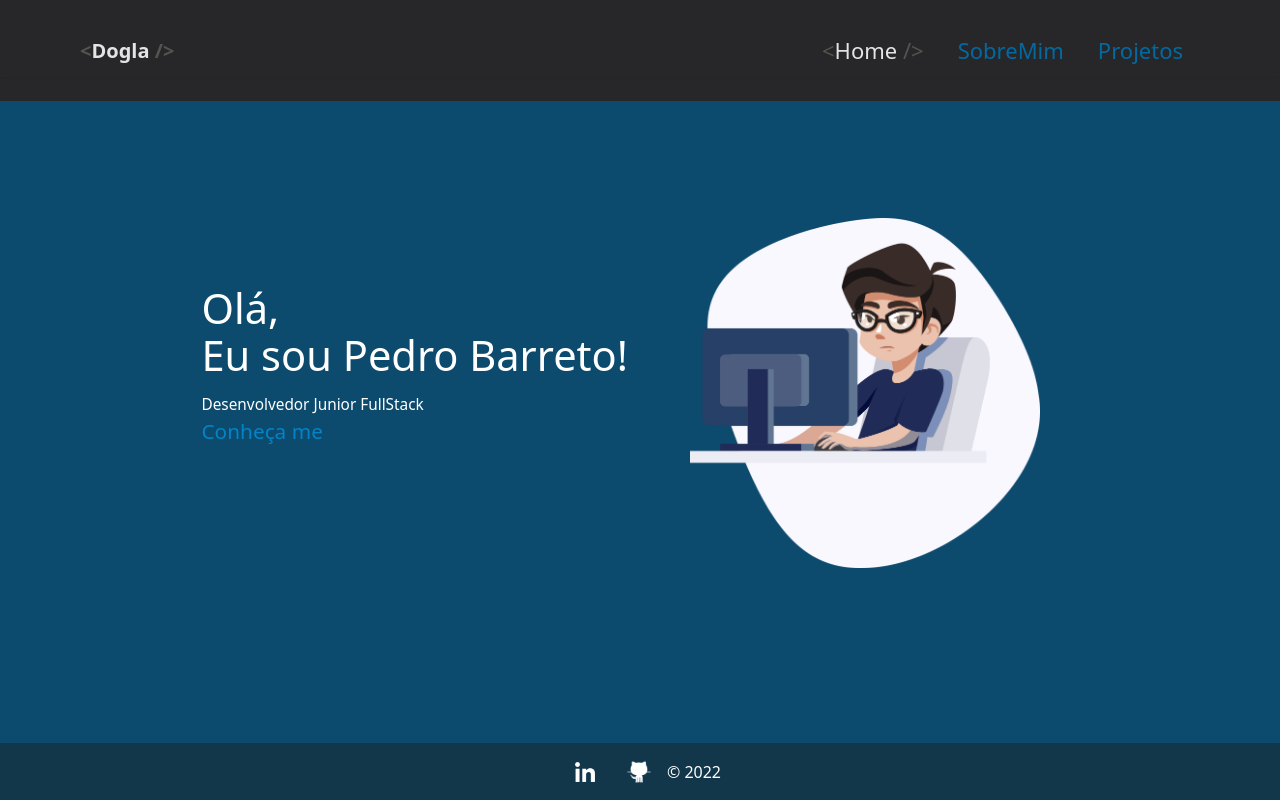
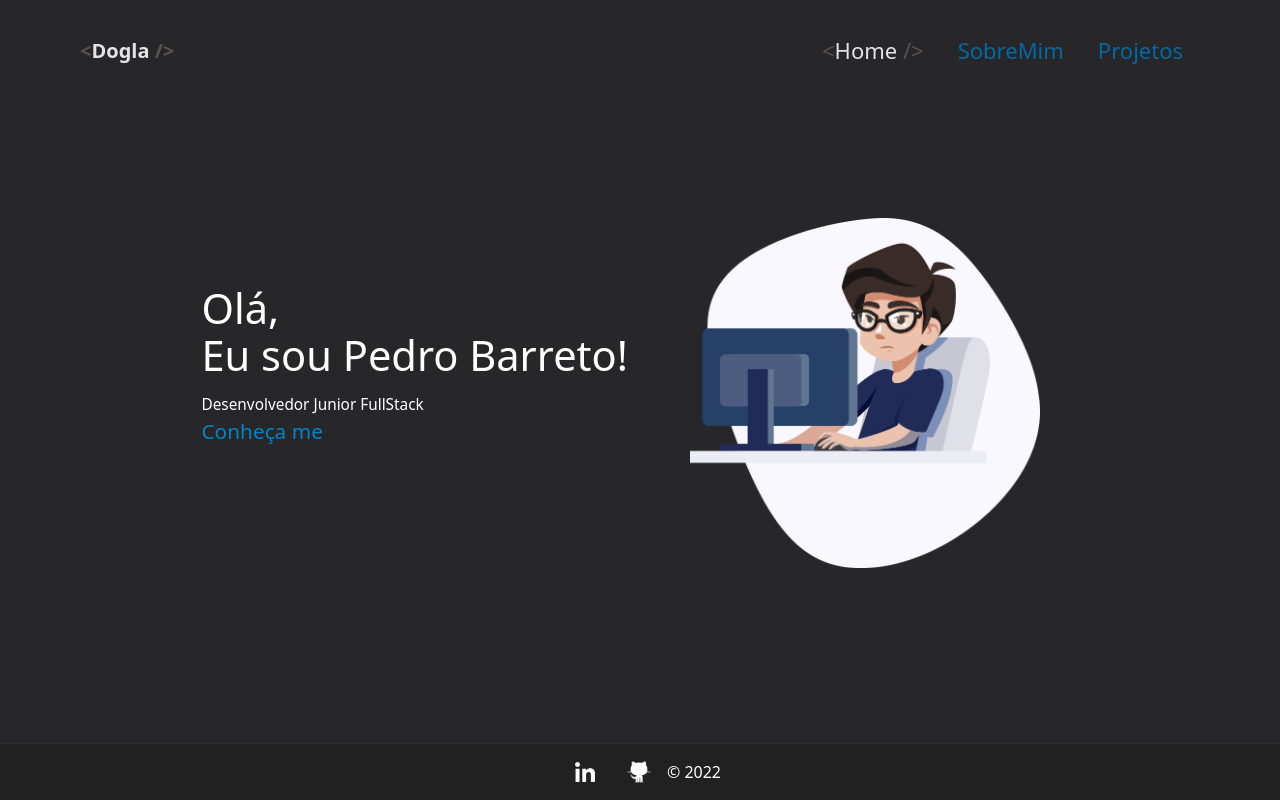
Before and after one commit to Dogl4/dogla-portfolio, a Next.js app: page / in a window 1280 px wide. Built offline with nearby package versions, Linux system fonts and the light colour scheme.

Commit message:
save point for start about

```diff
--- a/src/pages/index.js
+++ b/src/pages/index.js
@@ -10,7 +10,7 @@ const Home = () => {
 
   return (
     <div className="flex justify-center min-h-screen overscroll-auto">
-        <div className="grid grid-cols-12 grid-rows-6 md:h-screen bg-sky-900">
+      <div className="grid grid-cols-12 grid-rows-6 md:h-screen bg-zinc-800">
 
         <Nav />
 
```
Lines whose indentation alone changed are shown as unchanged.
